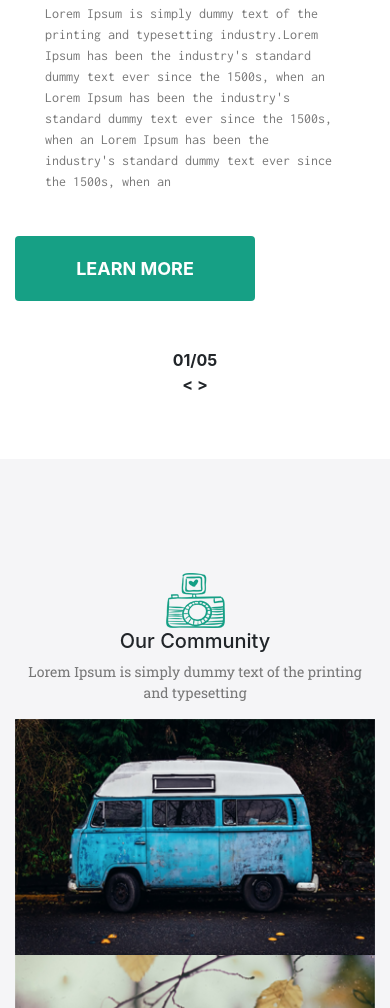
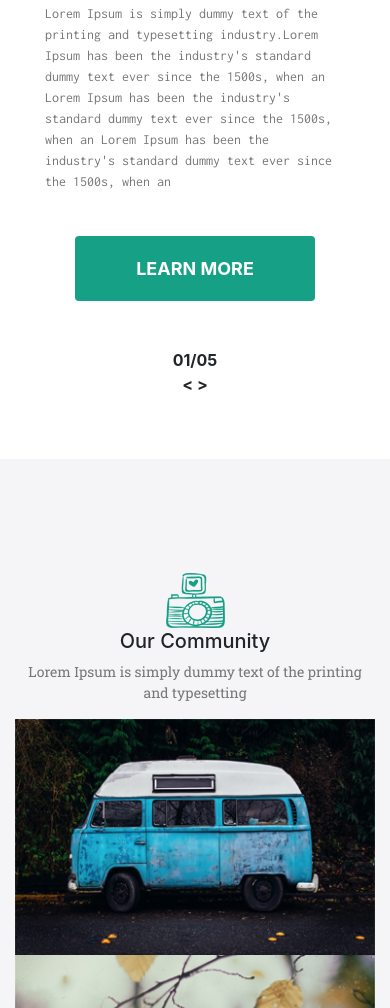
Before and after one commit to MichalAW/40.Your-life-site, a website built with Parcel: page src/index.html in a window 390 px wide. Shown: the part 2268-3276 px from the top of the page. Built offline with nearby package versions, Linux system fonts and the light colour scheme.

Commit message:
main rwd

```diff
--- a/src/sass/style.scss
+++ b/src/sass/style.scss
@@ -736,6 +736,10 @@
 		position: static;
 	}
 
+	.about-container .main-button {
+    	text-align: center;
+	}
+
 	.vertical-line {
 		display: none;
 	}
```
Also changed, not shown: src/css/style.css.
